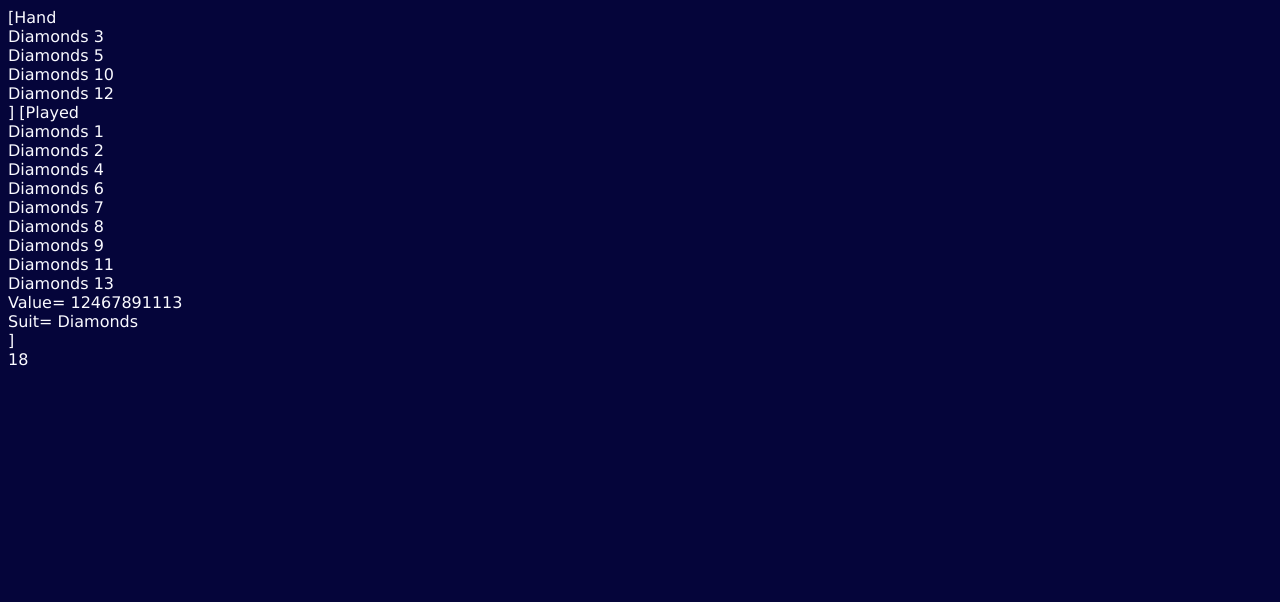
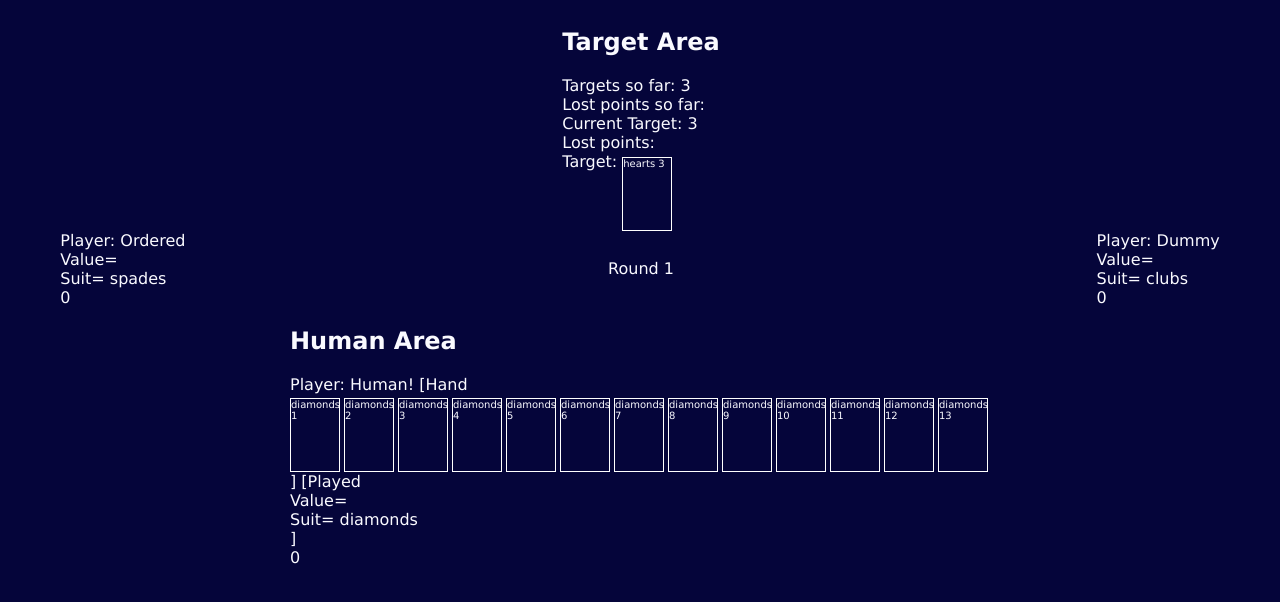
Before and after one commit to cee1904/psychological-jujitsu, a React (Vite) app: page / in a window 1280 px wide. Shown: the top 602 px of the page. Built offline with nearby package versions, Linux system fonts and the light colour scheme.

Commit message:
Working prototype
Co-authored-by: Matt Pekkala <MattPekkala@users.noreply.github.com>
Co-authored-by: Etanjo <Etanjo@users.noreply.github.com>

```diff
--- a/src/App.css
+++ b/src/App.css
@@ -1,7 +1,39 @@
 /* Starter Code for a simple App */
 body {
-    background-color: #05053a;
-    color: #fafaff;
-    font-family: Verdana, Geneva, Tahoma, sans-serif;
+  background-color: #05053a;
+  color: #fafaff;
+  font-family: Verdana, Geneva, Tahoma, sans-serif;
 }
 /* End starter code */
+
+main {
+  display: grid;
+  grid-template-areas:
+    ". target ."
+    "one round  two"
+    ". human .";
+}
+.round {
+  grid-area: round;
+  display: grid;
+  place-content: center;
+}
+.target {
+  grid-area: target;
+  display: grid;
+  place-content: center;
+}
+.human,
+.aiPlayer {
+  display: grid;
+  place-content: center;
+}
+.player-2 {
+  grid-area: two;
+}
+.player-1 {
+  grid-area: one;
+}
+.human {
+  grid-area: human;
+}
--- a/src/App.jsx
+++ b/src/App.jsx
@@ -4,19 +4,181 @@ import { Hand } from "./Hand";
 import { CardsPlayed } from "./CardsPlayed";
 import { HumanPlayerArea } from "./HumanPlayerArea";
 import { AISelector } from "./AISelector";
+import { PlayerArea } from "./PlayerArea";
+import { TargetArea } from "./TargetArea";
+import { useState } from "react";
+import { orderedDummy, targetDummy } from "./dumbAi";
+
+const generateHand = (shuffle = false) => {
+  const hand = [];
+  for (let i = 1; i <= 13; i++) {
+    hand.push(i);
+  }
+  if (shuffle) {
+    for (let i = 0; i < hand.length; i++) {
+      let j = Math.floor(Math.random() * hand.length);
+      let temp = hand[j];
+      hand[j] = hand[i];
+      hand[i] = temp;
+    }
+  }
+  return hand;
+};
+
 const App = () => {
+  const targetSuit = "hearts";
+  const otherSuits = [
+    "diamonds",
+    "spades",
+    "clubs",
+    "lizards",
+    "fruit",
+    "tshirts",
+    "robots",
+  ];
+  const [numberOfAIs, setNumberOfAIs] = useState(2); // may never change
+  const [ais, setAIs] = useState([orderedDummy, targetDummy]);
+  const [trash, setTrash] = useState([]);
+  const [humanHand, setHumanHand] = useState(generateHand());
+  // generate a hand for each AI -- will need new logic if we actually
+  // change the number of AIs
+  const [aiHands, setAIHands] = useState(ais.map((a) => generateHand()));
+  const [targets, setTargets] = useState(generateHand(true));
+  const [targetIndex, setTargetIndex] = useState(0);
+  const [humanPlayed, setHumanPlayed] = useState([]);
+  const [humanWon, setHumanWon] = useState([]);
+  const [aiPlayed, setAIPlayed] = useState(ais.map((a) => []));
+  const [aiWon, setAIWon] = useState(ais.map((a) => []));
+
+  /*
+   * @return the index of winner, or -1 if no one wins
+   */
+  const getWinnerIndex = (bids) => {
+    let maxCard = -1;
+    for (let b of bids) {
+      if (b > maxCard) {
+        maxCard = b;
+      }
+    }
+    let idx = null; // not found
+    for (let i = 0; i < bids.length; i++) {
+      let bid = bids[i];
+      if (bid === maxCard) {
+        if (idx !== null) {
+          // Duplicate
+          return -1; // nobody wins!
+        } else {
+          idx = i;
+        }
+      }
+    }
+    return idx;
+  };
+
+  const onCardPlayed = (humanCard) => {
+    console.log("Wow oh wow they clicked ", humanCard);
+    // Update the human player
+    // add new card to "played" list
+    setHumanPlayed([...humanPlayed, humanCard]);
+    // Remove card from hand
+    setHumanHand(humanHand.filter((v) => v !== humanCard));
+    // Now iterate through the AI to find out the AI plays...
+    // AI needs to know what cards we've bid on (targetsSoFar)
+    let targetsSoFar = targets.slice(0, targetIndex + 1);
+    // Make an array to store the decisions of each AI player...
+    let aiCards = [];
+    // Get each AI's play
+    for (let idx = 0; idx < ais.length; idx++) {
+      let hand = aiHands[idx];
+      let played = aiPlayed[idx];
+      let won = aiWon[idx];
+      let ai = ais[idx];
+      let card = ai.getNextCard(hand, targetsSoFar, [
+        humanPlayed,
+        // List all other AI plays except our own
+        ...aiPlayed.filter((pp) => pp != played),
+      ]);
+      aiCards.push(card);
+    }
+    // Now we know all the cards being played!
+    // Let's update the AI hands and played lists with their decisions
+    // Add AI cards to played list...
+    setAIPlayed(aiPlayed.map((played, idx) => [...played, aiCards[idx]]));
+    // Remove played cards from list of cards
+    setAIHands(
+      aiHands.map((hand, idx) => hand.filter((card) => card !== aiCards[idx]))
+    );
+    // Finally, let's update the winner and the target...
+    // Pick the winner, and update...
+    let winner = getWinnerIndex([humanCard, ...aiCards]);
+    if (winner === -1) {
+      setTrash([...trash, targets[targetIndex]]);
+    } else {
+      if (winner === 0) {
+        // human wins!
+        setHumanWon([...humanWon, targets[targetIndex]]);
+      } else {
+        const newAiWon = [...aiWon];
+        newAiWon[winner - 1] = [...newAiWon[winner - 1], targets[targetIndex]];
+        setAIWon(newAiWon);
+      }
+    }
+    setTargetIndex(targetIndex + 1);
+  };
+
+  const resetGame = () => {
+    setTargets(generateHand(true));
+    setAIHands(ais.map((a) => generateHand()));
+    setHumanHand(generateHand());
+    setHumanPlayed([]);
+    setHumanWon([]);
+    setAIWon(ais.map((a) => []));
+    setAIPlayed(ais.map((a) => []));
+    setTargetIndex(0);
+  };
+
   return (
     <main>
-      {/* Starter Code provided by teacher
-          -- you can remove this once you've updated this file
-       */}
-      <AISelector ais={[{ name: "hi" }, { name: "foo" }]} />
-      <HumanPlayerArea
-        handValues={[3, 5, 10, 12]}
-        playedValues={[1, 2, 4, 6, 7, 8, 9, 11, 13]}
-        cardsWon={[10, 3, 5]}
-        suit="Diamonds"
-      />
+      <div className="target">
+        <h2>Target Area</h2>
+        Targets so far: {targets.slice(0, targetIndex + 1).join(", ")}
+        <br />
+        Lost points so far: {trash.join(",")}
+        <div>Current Target: {targets[targetIndex]}</div>
+        <TargetArea
+          target={targets[targetIndex]}
+          trash={trash}
+          suit={targetSuit}
+        />
+      </div>
+      <div className="human">
+        <h2>Human Area</h2>
+        <HumanPlayerArea
+          onCardPlayed={onCardPlayed}
+          handValues={humanHand}
+          playedValues={humanPlayed}
+          cardsWon={humanWon}
+          suit={otherSuits[0]}
+        />
+      </div>
+      {ais.map((ai, idx) => (
+        <div className={`aiPlayer player-${idx + 1}`}>
+          <PlayerArea
+            ai={ai}
+            suit={otherSuits[idx + 1]}
+            hand={aiHands[idx + 1]}
+            playedValues={aiPlayed[idx]}
+            cardsWon={aiWon[idx]}
+          />
+        </div>
+      ))}
+      <div className="round">
+        {targetIndex <= 12 ? (
+          <div>Round {targetIndex + 1}</div>
+        ) : (
+          <button onClick={resetGame}>New Game?</button>
+        )}
+      </div>
     </main>
   );
 };
--- a/src/Card.jsx
+++ b/src/Card.jsx
@@ -1,3 +1,5 @@
+import './card.css'
+
 export const Card = ({
   suit="heart", value=4, onClick=()=>{}
 }) => {
@@ -13,7 +15,7 @@ export const Card = ({
   //  value = value;}
 
   return (
-    <div onClick={onClick}>
+    <div className="card" onClick={onClick}>
       {suit} {value} {onClick}
     </div>
   )
--- a/src/Hand.jsx
+++ b/src/Hand.jsx
@@ -1,6 +1,6 @@
 import {Card} from './Card.jsx';
 
-export const Hand = ({values = [], suit = "hearts"}) => {
+export const Hand = ({values = [], suit = "hearts", onCardPlayed=(c)=>console.log('played ',c)}) => {
 
 
   return (
@@ -10,6 +10,7 @@ export const Hand = ({values = [], suit = "hearts"}) => {
     values.map(
       (value)=>(
         <Card
+          onClick={()=>onCardPlayed(value)}
           suit = {suit}
           value = {value}
         />
--- a/src/HumanPlayerArea.jsx
+++ b/src/HumanPlayerArea.jsx
@@ -11,6 +11,7 @@ export const HumanPlayerArea = ({
 }) => {
   return (
     <div>
+      Player: Human!
       [Hand
       <Hand values={handValues} suit={suit} onCardPlayed={onCardPlayed}/>] [Played
       <CardsPlayed values={playedValues} suit={suit} />]
--- a/src/PlayerArea.jsx
+++ b/src/PlayerArea.jsx
@@ -5,8 +5,9 @@ import {Hand} from "./Hand"
 import {ScoreDisplay} from "./ScoreDisplay"
 
 
-export const PlayerArea = ({playedValues = [5,6,7], cardsWon=[6,11,9], suit="heart", ai}) =>{
+export const PlayerArea = ({playedValues = [5,6,7], cardsWon=[6,11,9], suit="Hearts", ai}) =>{
   return(<div>
+    Player: {ai.name}
     <CardsPlayed values={playedValues} suit={suit}/>
     <ScoreDisplay values={cardsWon}/>
     </div>
--- a/src/TargetArea.jsx
+++ b/src/TargetArea.jsx
@@ -1,8 +1,24 @@
+import {Card} from './Card'
+
 // Matt
-export const TargetArea = (
-  values: number[],
-  suit: string,
-) => {
-  return
+export const TargetArea = ({
+  trash = [],
+  target = 10,
+  suit = "diamonds"
+}) => {
+  return (
+    <div>
+      <div>
+        Lost points:
+        {trash.map(
+          (v)=><Card value={v} suit={suit}/>
+        )}
+      </div>
+      Target: <Card value={
+        target
+      } suit={suit}/>
+
+    </div>
+  )
 
 }
--- /dev/null
+++ b/src/card.css
@@ -0,0 +1,10 @@
+.card {
+  border: 1px solid white;
+  width: 48px;
+  height: 72px;
+  display: inline-block;
+  font-size: x-small;
+  margin-right: 4px;
+  margin-top: 4px;
+  user-select: none;
+}
--- /dev/null
+++ b/src/dumbAi.jsx
@@ -0,0 +1,16 @@
+export const targetDummy = {
+  name: "Dummy", // a cute name
+  icon: "-", // an image link
+  getNextCard: (hand, targets, opponentPlays) => {
+    let nextTarget = targets[targets.length - 1];
+    return nextTarget;
+  },
+};
+
+export const orderedDummy = {
+  name: "Ordered", // a cute name
+  icon: "-", // an image link
+  getNextCard: (hand, targets, opponentPlays) => {
+    return hand[0];
+  },
+};
```
